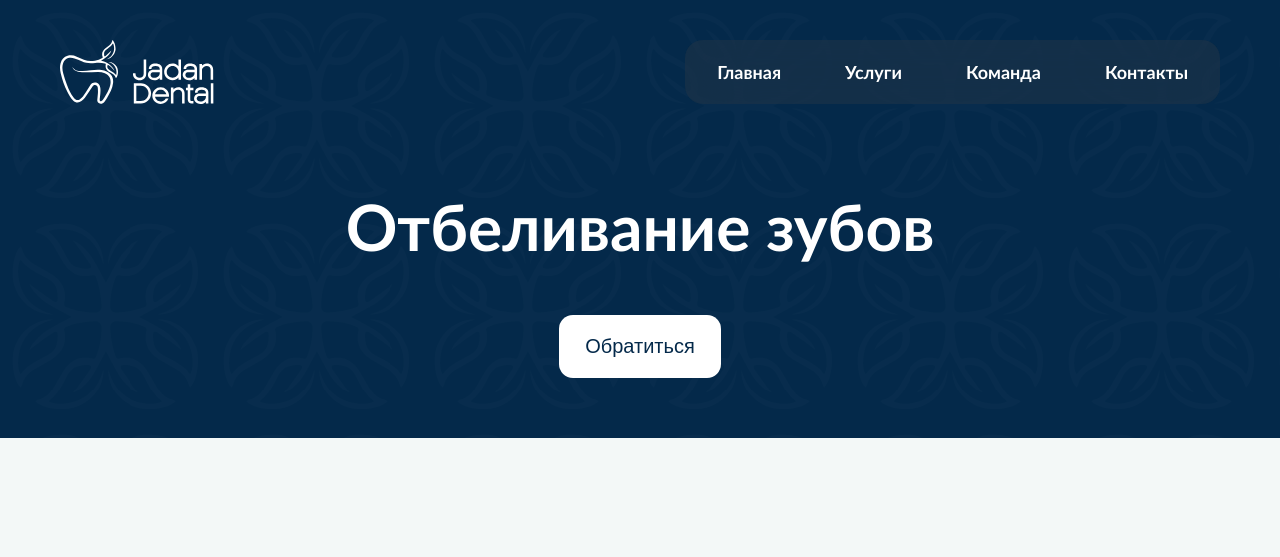
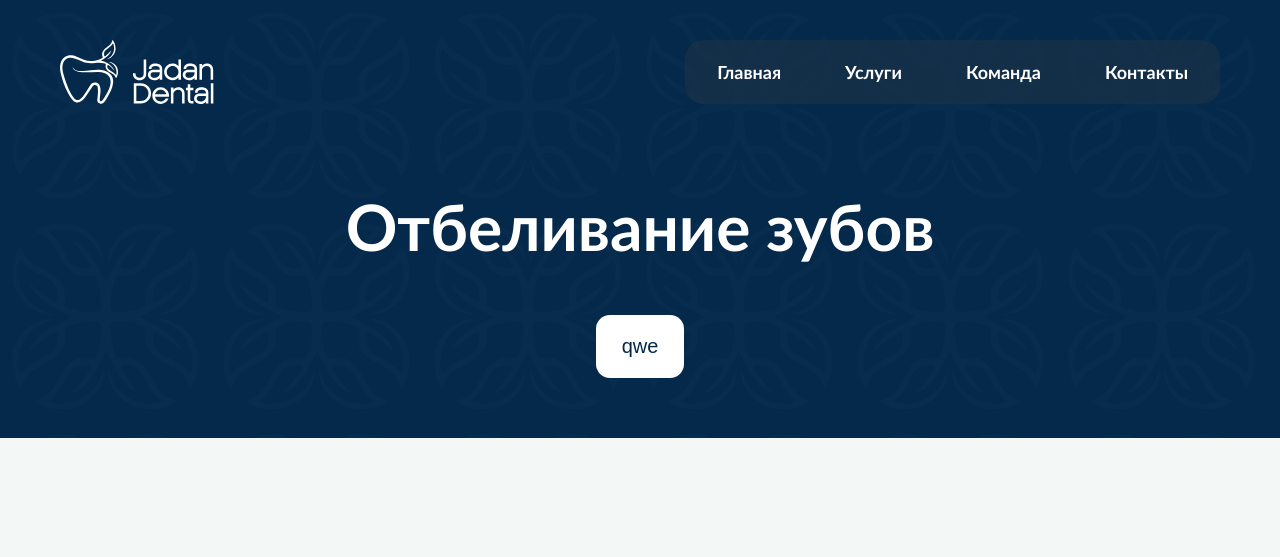
Before and after one commit to lbvdev/jadan-dental, a Flask app: page /articles/otbelivanie-zubov in a window 1280 px wide. Shown: the top 557 px of the page. Run offline with Flask 3, Linux system fonts and the light colour scheme; some libraries are stand-ins or nearby versions.

Commit message:
Update article.j2

```diff
--- a/templates/components/article.j2
+++ b/templates/components/article.j2
@@ -8,7 +8,7 @@
         {% endif %}
         <div class="button flex">
             <a class="enable-popup">
-                <button class="fill white">Обратиться</button>
+                <button class="fill white">qwe</button>
             </a>
         </div>
     </div>
```
